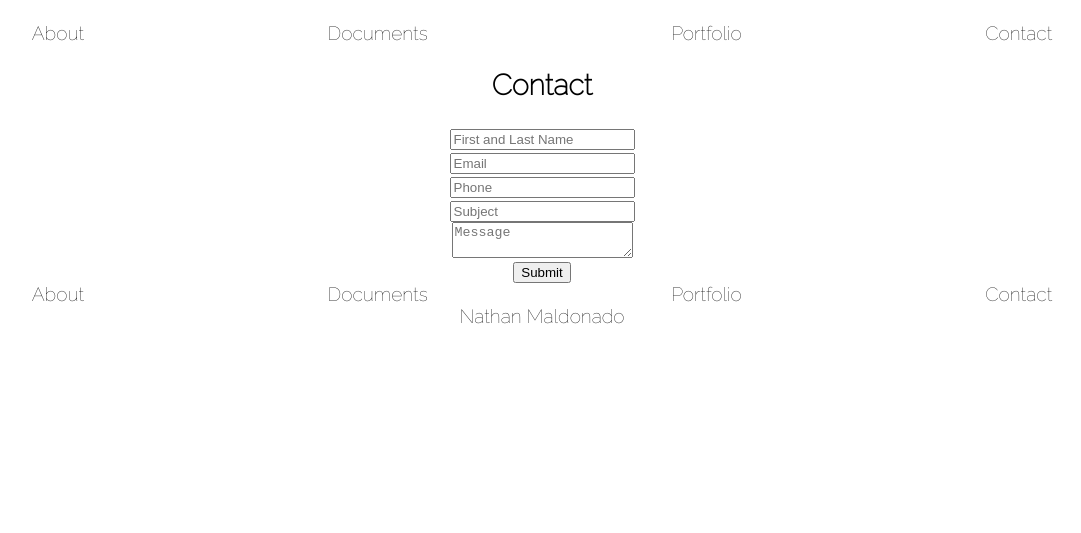
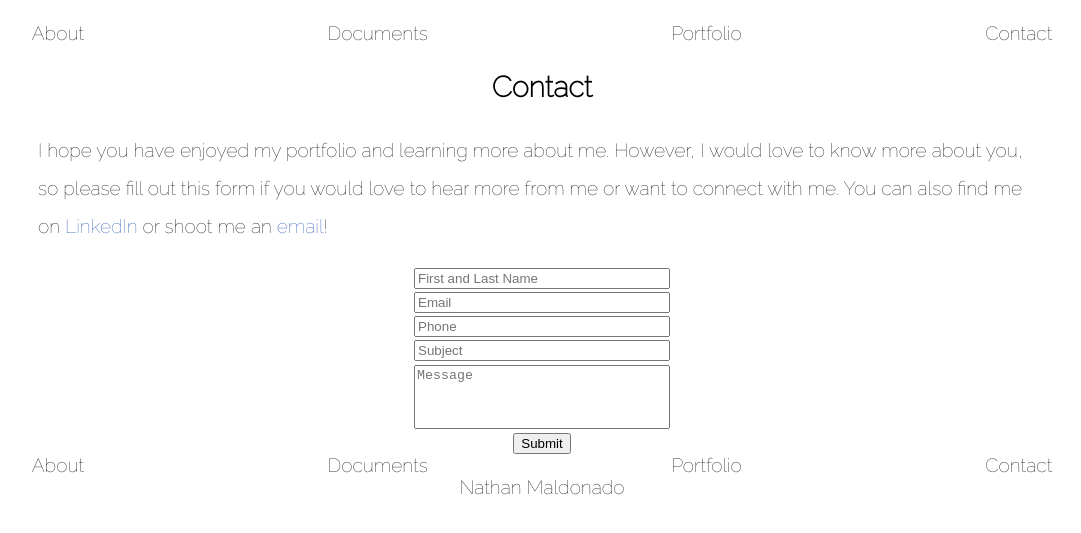
Before and after one commit to maldonadonathan/Personal-Portfolio, a plain HTML site: page Contact/contact.html in a window 1280 px wide. Shown: the part 73-606 px from the top of the page, without its empty margins (98-1179 px from the left). Drawn offline with Linux system fonts and the light colour scheme; a web font is replaced by a local one.

Commit message:
Contact style

```diff
--- a/Contact/contact.html
+++ b/Contact/contact.html
@@ -52,7 +52,12 @@
     </header>
     <main>
         <section>
-            <h2>Contact</h2>
+            <article class="content">
+                <h2>Contact</h2>
+                <p>
+                    I hope you have enjoyed my portfolio and learning more about me. However, I would love to know more about you, so please fill out this form if you would love to hear more from me or want to connect with me. You can also find me on
+                    <a class="contactLink" href="https://www.linkedin.com/in/nathanmaldonado/" target="_blank">LinkedIn</a> or shoot me an <a class="contactLink" href="mailto:nmaldonado2725@gmail.com">email</a>!</p>
+            </article>
             <form class="contact">
                 <div>
                     <input type="text" placeholder="First and Last Name" id="name">
@@ -69,7 +74,7 @@
                     <input type="text" placeholder="Subject" id="subject">
                 </div>
                 <div>
-                    <textarea placeholder="Message" id="message"></textarea>
+                    <textarea style="resize: none;" placeholder="Message" id="message"></textarea>
                 </div>
                 <button type="submit">Submit</button>
             </form>
--- a/style.css
+++ b/style.css
@@ -100,3 +100,13 @@ body {
     font-size: larger;
     color: black;
 }
+
+textarea {
+    margin-top: 0.5vh;
+    width: 20vw;
+    height: 8vh;
+}
+
+input {
+    width: 20vw;
+}
```
Also changed, not shown: Documents/recommendations.html (+8 -3 lines).
